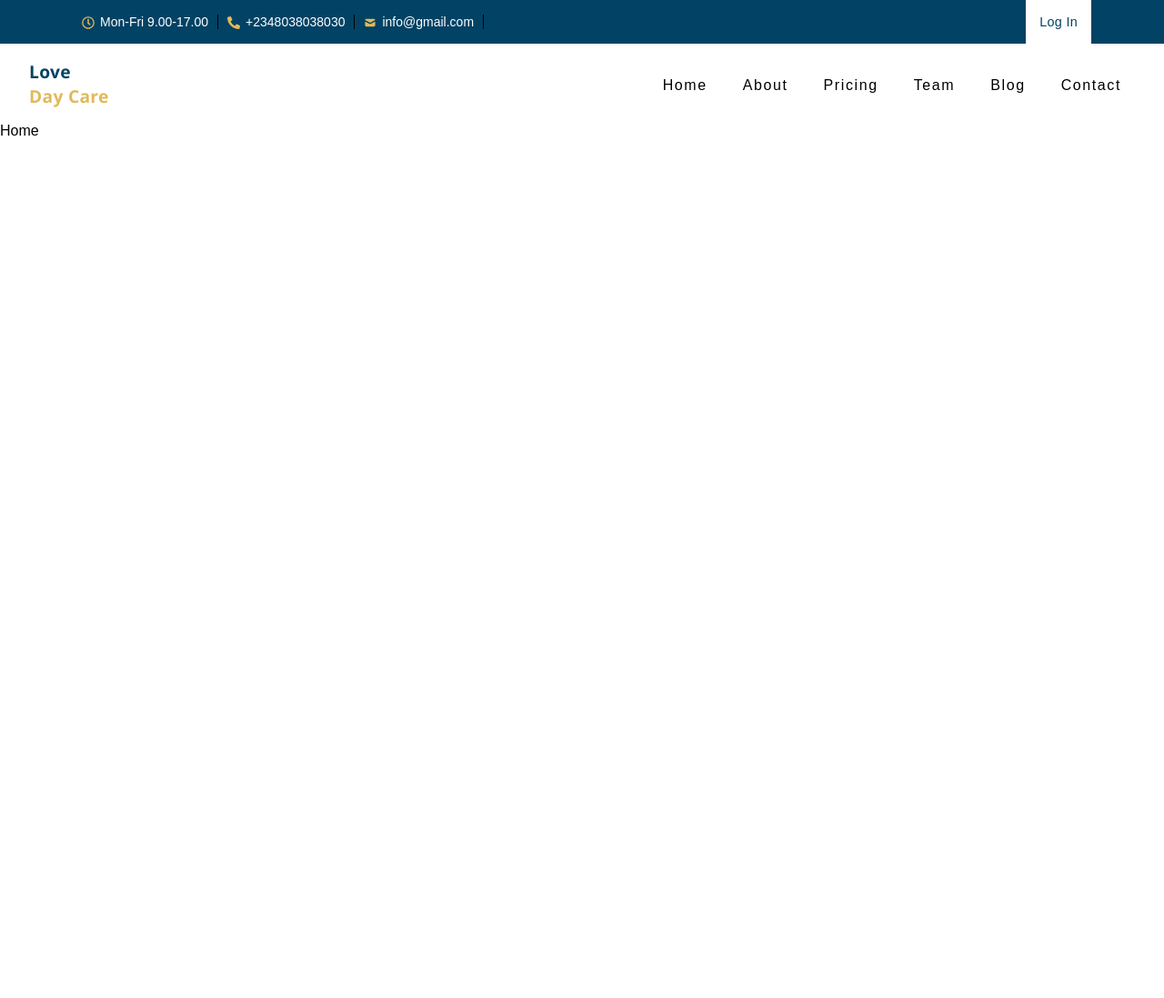
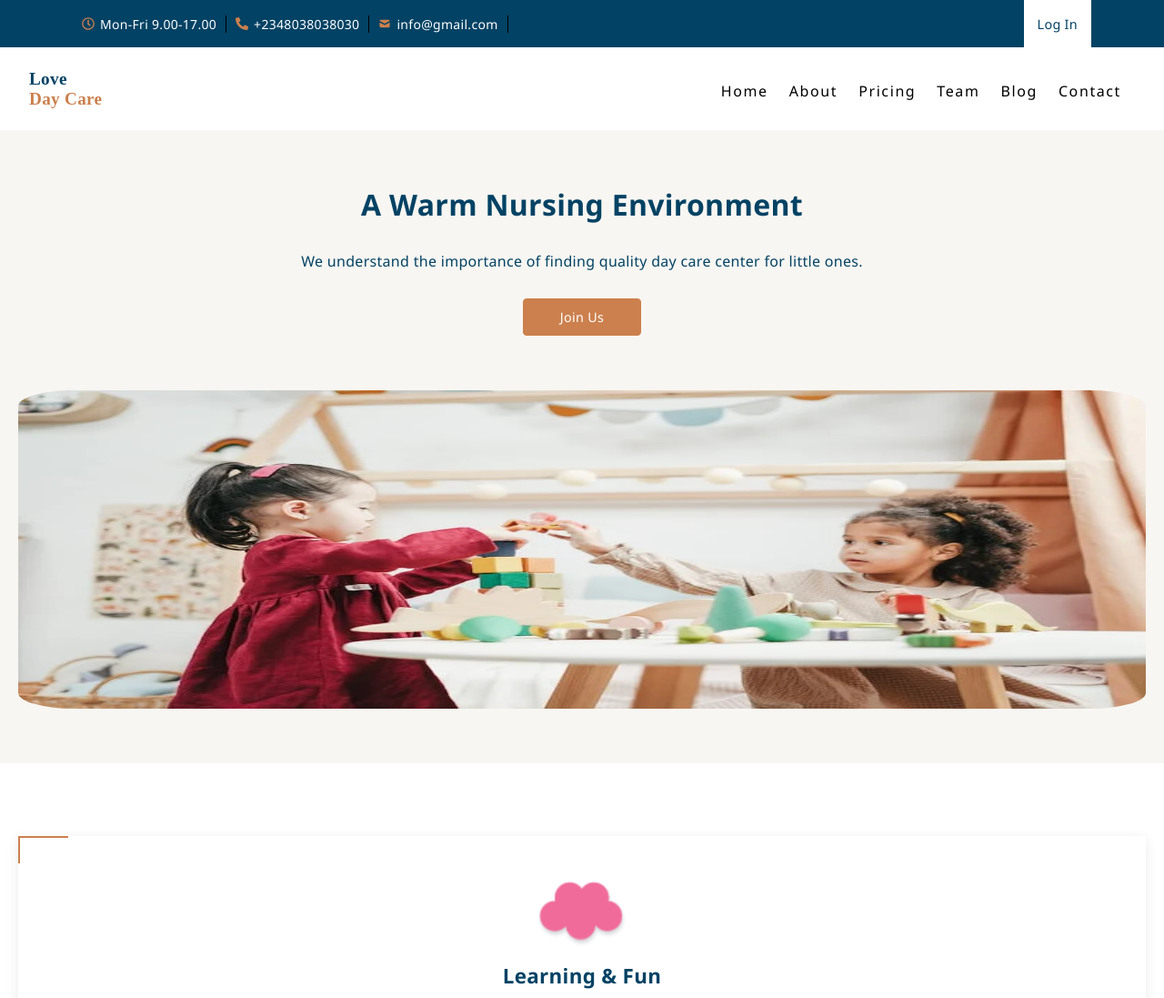
Before and after one commit to Ubongg/day-care, a React (Create React App) app: page / in a window 1280 px wide. Shown: the top 1097 px of the page at 91% size. Before the commit the page ends 800 px from the top, so only its background shows below. Built offline with nearby package versions, Linux system fonts and the light colour scheme.

Commit message:
started working home page

```diff
--- a/src/components/Navbar.js
+++ b/src/components/Navbar.js
@@ -40,25 +40,25 @@ const Navbar = () => {
       </div>
       <div className="links-container" ref={linksContainerRef}>
         <ul className="links" ref={linksRef}>
-          <li>
+          <li onClick={toggleLinks}>
             <NavLink to="/">Home</NavLink>
           </li>
-          <li>
+          <li onClick={toggleLinks}>
             <NavLink to="/about">About</NavLink>{" "}
           </li>
-          <li>
+          <li onClick={toggleLinks}>
             <NavLink to="/pricing">Pricing</NavLink>{" "}
           </li>
-          <li>
+          <li onClick={toggleLinks}>
             <NavLink to="/team">Team</NavLink>{" "}
           </li>
-          <li>
+          <li onClick={toggleLinks}>
             <NavLink to="/blog">Blog</NavLink>{" "}
           </li>
-          <li>
+          <li onClick={toggleLinks}>
             <NavLink to="/contact">Contact</NavLink>{" "}
           </li>
-          <li className="log">
+          <li className="log" onClick={toggleLinks}>
             <NavLink to="/login">Log In</NavLink>
           </li>
         </ul>
--- a/src/index.css
+++ b/src/index.css
@@ -1,7 +1,7 @@
 html {
   --primaryColor: rgb(2, 66, 100);
   --hoverColor: rgb(21, 118, 145);
-  --secColor: rgb(226, 185, 89);
+  --secColor: rgb(204, 128, 77);
   --mainGrey: #617d98;
   --mainBlack: #000;
   --mainWhite: #fff;
@@ -29,7 +29,8 @@ body {
   margin: 0;
   padding: 0;
   box-sizing: border-box;
-  font-family: "Nunito", sans-serif;
+  font-family: Segoe UI;
+  letter-spacing: var(--spacing);
 }
 
 a,
--- a/src/pages/Home.js
+++ b/src/pages/Home.js
@@ -1,7 +1,64 @@
 import React from "react";
+import { NavLink } from "react-router-dom";
+import hero from "../assets/hero3.webp";
+import lf from "../assets/l&f.png";
+import hm from "../assets/hm.png";
+import et from "../assets/et.png";
+import pa from "../assets/pa.png";
+import "../styles/Home.css";
 
 const Home = () => {
-  return <div>Home</div>;
+  return (
+    <div className="home">
+      <div className="hero">
+        <div className="heroText">
+          <h1>A Warm Nursing Environment</h1>
+          <p>
+            We understand the importance of finding quality day care center for
+            little ones.
+          </p>
+          <button>
+            <NavLink to="/login">Join Us</NavLink>
+          </button>
+        </div>
+        <div className="heroImg">
+          <div className="heroImgBx">
+            <img src={hero} alt="hero img" />
+          </div>
+        </div>
+      </div>
+      <div className="homeSec1">
+        <div className="box">
+          <div className="homeSec1ImgBx">
+            <img src={lf} alt="" />
+          </div>
+          <h3>Learning & Fun</h3>
+          <p>Lorem ipsum dolor sit amet consectetur.</p>
+        </div>
+        <div className="box">
+          <div className="homeSec1ImgBx">
+            <img src={hm} alt="" />
+          </div>
+          <h3>Healthy Meal</h3>
+          <p>Lorem ipsum dolor sit amet consectetur.</p>
+        </div>
+        <div className="box">
+          <div className="homeSec1ImgBx">
+            <img src={et} alt="" />
+          </div>
+          <h3>Expert Teacher</h3>
+          <p>Lorem ipsum dolor sit amet consectetur.</p>
+        </div>
+        <div className="box">
+          <div className="homeSec1ImgBx">
+            <img src={pa} alt="" />
+          </div>
+          <h3>Play Area</h3>
+          <p>Lorem ipsum dolor sit amet consectetur.</p>
+        </div>
+      </div>
+    </div>
+  );
 };
 
 export default Home;
--- /dev/null
+++ b/src/styles/Home.css
@@ -0,0 +1,138 @@
+.hero {
+  display: flex;
+  flex-direction: column;
+  /* background-color: rgb(240, 246, 253); */
+  background-color: rgb(248, 246, 242);
+  padding: 60px 20px;
+  height: 100%;
+  width: 100%;
+}
+.heroText {
+  display: flex;
+  flex-direction: column;
+  justify-content: center;
+  align-items: center;
+  width: 100%;
+}
+.heroText h1 {
+  color: var(--primaryColor);
+  margin-bottom: 30px;
+  text-align: center;
+}
+.heroText p {
+  color: var(--primaryColor);
+  margin-bottom: 30px;
+  text-align: center;
+}
+.heroText button {
+  display: flex;
+  justify-content: left;
+  align-items: center;
+  border: none;
+  background: transparent;
+}
+.heroText a {
+  text-transform: capitalize;
+  color: var(--mainWhite);
+  background: var(--secColor);
+  border: 1px solid var(--secColor);
+  border-radius: var(--radius);
+  padding: 10px 40px;
+}
+.heroImg {
+  margin-bottom: 60px;
+  display: flex;
+  justify-content: center;
+  align-items: center;
+  height: 350px;
+}
+.heroImgBx {
+  width: 100%;
+  height: 100%;
+}
+.heroImgBx img {
+  width: 100%;
+  height: 100%;
+  object-fit: fill;
+  border-radius: 5%;
+  animation: breathe infinite 2s;
+}
+@keyframes breathe {
+  0% {
+    margin-top: 60px;
+  }
+  50% {
+    margin-top: 50px;
+  }
+  100% {
+    margin-top: 60px;
+  }
+}
+.homeSec1 {
+  display: flex;
+  flex-direction: column;
+  justify-content: center;
+  align-items: center;
+  margin: 50px 20px;
+}
+.homeSec1 .box {
+  display: flex;
+  flex-direction: column;
+  justify-content: center;
+  align-items: center;
+  box-shadow: 0px 3px 14px #ebebeb;
+  margin: 30px 20px;
+  position: relative;
+  width: 100%;
+  padding: 50px 0;
+}
+.homeSec1 .box:hover::before {
+  width: 100%;
+  height: 100%;
+  border-left: 2px solid var(--secColor);
+  border-top: 2px solid var(--secColor);
+}
+.homeSec1 .box::before {
+  content: "";
+  position: absolute;
+  border-left: 2px solid var(--secColor);
+  border-top: 2px solid var(--secColor);
+  width: 55px;
+  height: 30px;
+  left: 0;
+  top: 0;
+  /* transition: .5s; */
+  -webkit-transition: 0.5s;
+}
+.homeSec1 .box:hover::after {
+  width: 100%;
+  height: 100%;
+  border-right: 2px solid var(--secColor);
+  border-bottom: 2px solid var(--secColor);
+}
+.homeSec1 .box::after {
+  content: "";
+  position: absolute;
+  border-right: 2px solid var(--secColor);
+  border-bottom: 2px solid var(--secColor);
+  width: 55px;
+  height: 30px;
+  right: 0;
+  bottom: 0;
+  /* transition: .5s; */
+  -webkit-transition: 0.5s;
+}
+.homeSec1ImgBx {
+  width: 100px;
+}
+.homeSec1ImgBx img {
+  width: 100%;
+}
+.homeSec1 .box h3 {
+  padding: 10px;
+  color: var(--primaryColor);
+  font-size: 1.4rem;
+}
+.homeSec1 .box p {
+  padding: 10px 0 0 0;
+}
--- a/src/styles/Navbar.css
+++ b/src/styles/Navbar.css
@@ -9,7 +9,7 @@
   display: flex;
   align-items: center;
   justify-content: space-between;
-  padding: 0.5rem 1rem;
+  padding: 0.5rem;
 }
 .nav-toggle {
   font-size: 1.8rem;
@@ -24,30 +24,30 @@
   transform: rotate(90deg);
 }
 .nav-toggle.show {
-  color: red;
+  color: var(--primary-red);
 }
 .logo {
   color: var(--primaryColor);
   font-size: 1.2rem;
-  font-family: Segoe UI;
+  font-family: "Fredoka One", cursive;
 }
 .logo span {
   color: var(--secColor);
-  font-family: Segoe UI;
+  font-family: "Fredoka One", cursive;
 }
 .links a {
-  color: var(--mainBlack);
+  color: var(--primaryColor);
   font-size: 1rem;
   text-transform: capitalize;
   letter-spacing: 0.1rem;
   display: block;
-  margin: 3rem 1.5rem;
+  margin: 3rem 0.5rem;
   transition: var(--mainTransition);
   text-align: start;
 }
 .links a:hover {
   color: var(--secColor);
-  margin-left: 1.2rem;
+  margin-left: 0.7rem;
   transition: var(--mainTransition);
 }
 .social-icons {
@@ -66,14 +66,17 @@
   justify-content: center;
   align-items: center;
 }
-.log button {
-  text-transform: uppercase;
+.log a {
+  /* text-transform: uppercase; */
   color: var(--mainWhite);
-  background: var(--dark-blue);
-  border: 1px solid var(--dark-blue);
+  background: var(--secColor);
   border-radius: var(--radius);
   padding: 10px;
   transition: var(--mainTransition);
+  margin: 0 1.5rem;
+}
+.log a:hover {
+  color: white;
   margin: 0 1.5rem;
 }
 
@@ -85,6 +88,7 @@
     align-items: center;
     justify-content: space-between;
     padding: 0 2rem;
+    position: sticky;
   }
   .nav-center.shadow {
     box-shadow: none;
```
